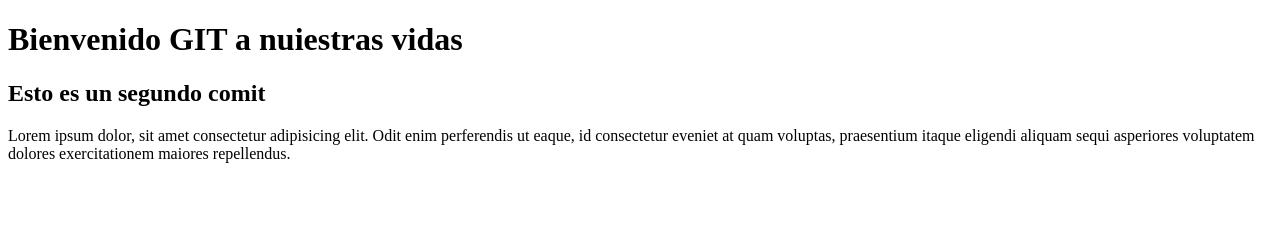
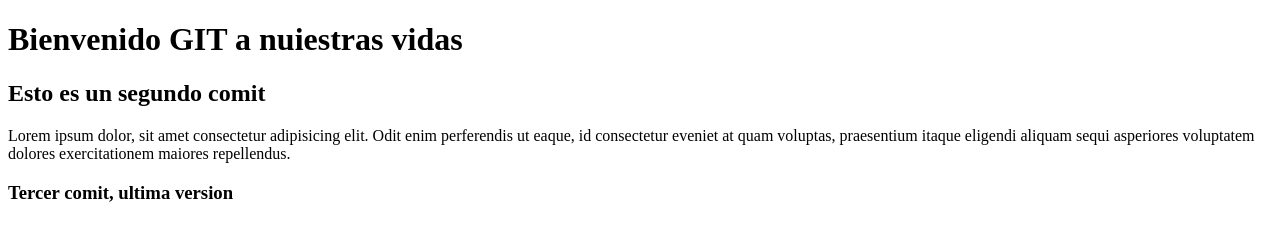
Before and after one commit to LeandroToloza95/Repo-Prueba, a plain HTML site: page index.html in a window 1280 px wide. Drawn offline with Linux system fonts and the light colour scheme.

Commit message:
Tercer commit

```diff
--- a/index.html
+++ b/index.html
@@ -11,5 +11,6 @@
 
     <h2>Esto es un segundo comit</h2>
     <p>Lorem ipsum dolor, sit amet consectetur adipisicing elit. Odit enim perferendis ut eaque, id consectetur eveniet at quam voluptas, praesentium itaque eligendi aliquam sequi asperiores voluptatem dolores exercitationem maiores repellendus.</p>
+    <h3>Tercer comit, ultima version</h3>
 </body>
 </html>
```
